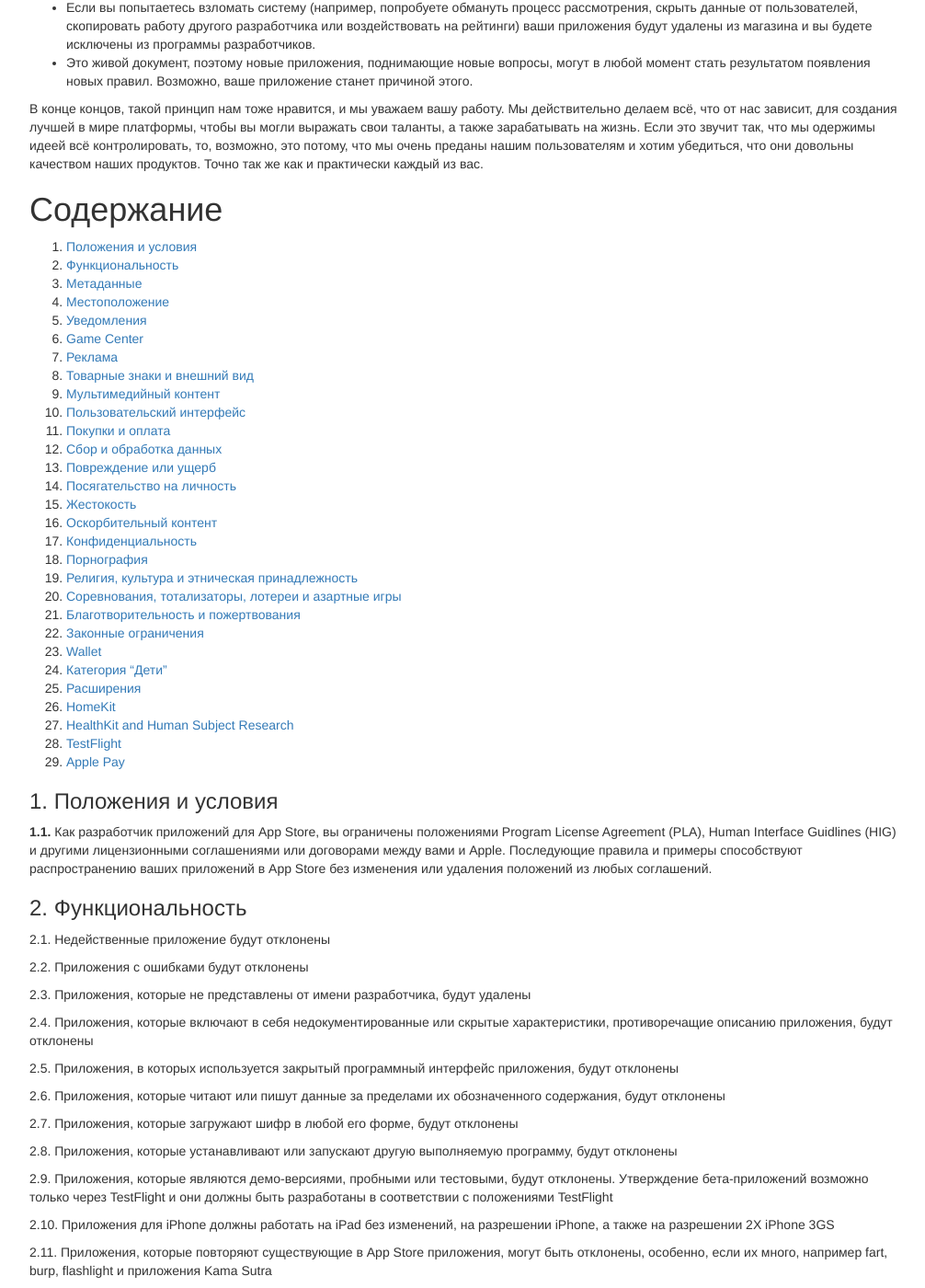
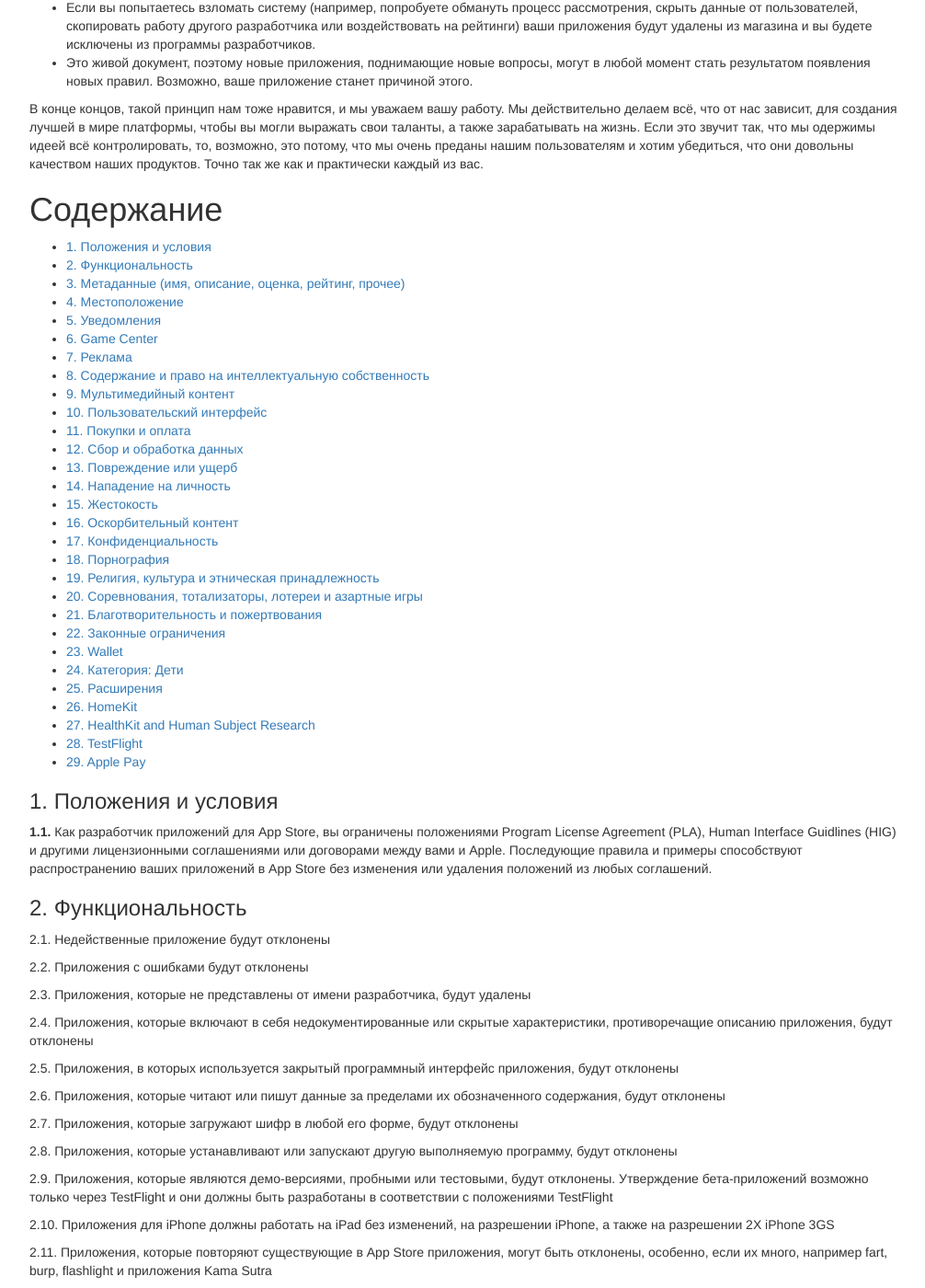
Before and after one commit to dmitryzuev/apple-guidelines-ru, a Jekyll site: the page built from _posts/2016-03-05-app-store-review-guidelines.md, in a window 1280 px wide and 1400 px high, scrolled down 575 px. Shown: the whole window at 92% size, without its empty margins (233-1239 px from the left). Built offline with Jekyll 4.4.1, drawn with Linux system fonts in a browser that asks for light colours; part of the change alters nothing that is shown.

Commit message:
Update AppStore Review Guidelines to automatic ToC generation

```diff
--- a/_config.yml
+++ b/_config.yml
@@ -18,6 +18,9 @@ github_username:  dmitryzuev
 
 # Build settings
 markdown: kramdown
+
+kramdown:
+  toc_levels: 2..6
 
 # if you wish to integrate disqus on pages set your shortname here
 disqus_shortname: ''
--- a/_posts/2016-03-05-app-store-review-guidelines.md
+++ b/_posts/2016-03-05-app-store-review-guidelines.md
@@ -56,35 +56,9 @@ iOS. Сотни и тысячи разработчиков получили бо
 
 # Содержание
 
-1. [Положения и условия](#section-2)
-2. [Функциональность](#section-3)
-3. [Метаданные](#section-4)
-4. [Местоположение](#section-5)
-5. [Уведомления](#section-6)
-6. [Game Center](#section-7)
-7. [Реклама](#section-8)
-8. [Товарные знаки и внешний вид](#section-9)
-9. [Мультимедийный контент](#section-10)
-10. [Пользовательский интерфейс](#section-11)
-11. [Покупки и оплата](#section-12)
-12. [Сбор и обработка данных](#section-13)
-13. [Повреждение или ущерб](#section-14)
-14. [Посягательство на личность](#section-15)
-15. [Жестокость](#section-16)
-16. [Оскорбительный контент](#section-17)
-17. [Конфиденциальность](#section-18)
-18. [Порнография](#section-19)
-19. [Религия, культура и этническая принадлежность](#section-20)
-20. [Соревнования, тотализаторы, лотереи и азартные игры](#section-21)
-21. [Благотворительность и пожертвования](#section-22)
-22. [Законные ограничения](#section-23)
-23. [Wallet](#section-24)
-24. [Категория "Дети"](#section-25)
-25. [Расширения](#section-26)
-26. [HomeKit](#section-27)
-27. [HealthKit and Human Subject Research](#section-28)
-28. [TestFlight](#section-29)
-29. [Apple Pay](#section-30)
+* ToC
+{:toc}
+
 
 ### 1. Положения и условия
 **1.1.** Как разработчик приложений для App Store, вы ограничены положениями Program
```
